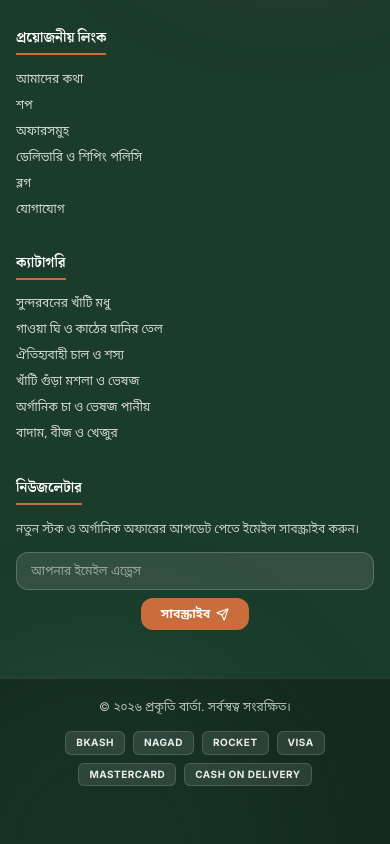
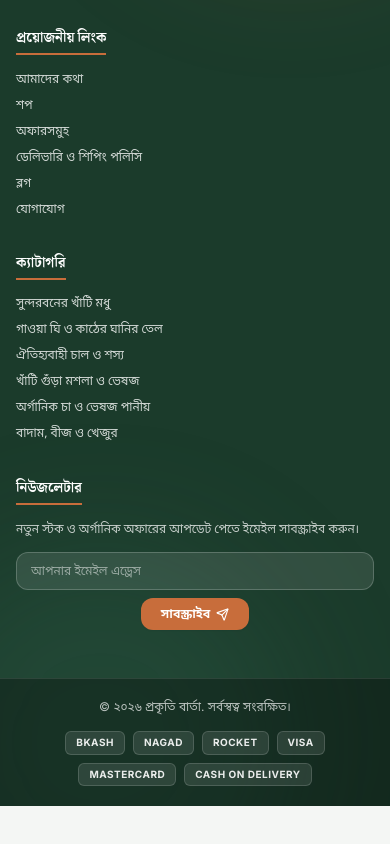
Before and after one commit to tridib371/prokriti-barta, a React (Vite) app: page / in a window 390 px wide. Shown: the part 8312-9156 px from the top of the page. After the commit the page ends 9118 px from the top, so only its background shows below. Built offline with nearby package versions, Linux system fonts and the light colour scheme.

Commit message:
fix: restore clean footer bottom bounds and place floating chatbot button right above bottom payment bar on mobile devices

```diff
--- a/src/components/chat/ChatbotWidget.jsx
+++ b/src/components/chat/ChatbotWidget.jsx
@@ -154,7 +154,7 @@ export default function ChatbotWidget() {
   if (isCartOpen) return null;
 
   return (
-    <div className="fixed bottom-6 right-4 sm:bottom-8 sm:right-6 z-40 flex flex-col items-end pointer-events-none [&>*]:pointer-events-auto">
+    <div className="fixed bottom-36 right-4 sm:bottom-28 sm:right-6 z-40 flex flex-col items-end pointer-events-none [&>*]:pointer-events-auto">
 
       {/* 1. Chat Window Modal */}
       <AnimatePresence>
@@ -165,7 +165,7 @@ export default function ChatbotWidget() {
             exit={{ opacity: 0, y: 20, scale: 0.95 }}
             transition={{ duration: 0.25 }}
             data-lenis-prevent="true"
-            className="fixed inset-x-3 bottom-4 sm:inset-auto sm:static w-auto sm:w-[390px] sm:max-w-[390px] h-[calc(100dvh-5rem)] sm:h-[520px] max-h-[560px] bg-surface border border-line rounded-2xl sm:rounded-3xl shadow-2xl flex flex-col overflow-hidden mb-3 sm:mb-4"
+            className="fixed inset-x-3 bottom-24 sm:inset-auto sm:static w-auto sm:w-[390px] sm:max-w-[390px] h-[calc(100dvh-8rem)] sm:h-[500px] max-h-[540px] bg-surface border border-line rounded-2xl sm:rounded-3xl shadow-2xl flex flex-col overflow-hidden mb-3 sm:mb-4"
           >
             {/* Header */}
             <div className="bg-primary text-surface p-4 flex items-center justify-between shadow-xs shrink-0">
--- a/src/components/layout/Footer.jsx
+++ b/src/components/layout/Footer.jsx
@@ -204,7 +204,7 @@ export default function Footer() {
       </div>
 
       {/* 3. Bottom Copyright & Payment Methods */}
-      <div className="border-t border-white/10 bg-black/30 pt-5 pb-32 sm:pb-8 relative z-10">
+      <div className="border-t border-white/10 bg-black/30 py-5 relative z-10">
         <div className="max-w-7xl mx-auto px-4 sm:px-6 lg:px-8 flex flex-col sm:flex-row items-center justify-between gap-4 text-xs text-white/70">
           <p>© {n(new Date().getFullYear())} {lang === 'bn' ? 'প্রকৃতি বার্তা' : 'Prokriti Barta'}. {t('footer.rights')}</p>
           <div className="flex flex-wrap items-center justify-center gap-2 text-[10px] uppercase font-bold tracking-wider">
```
